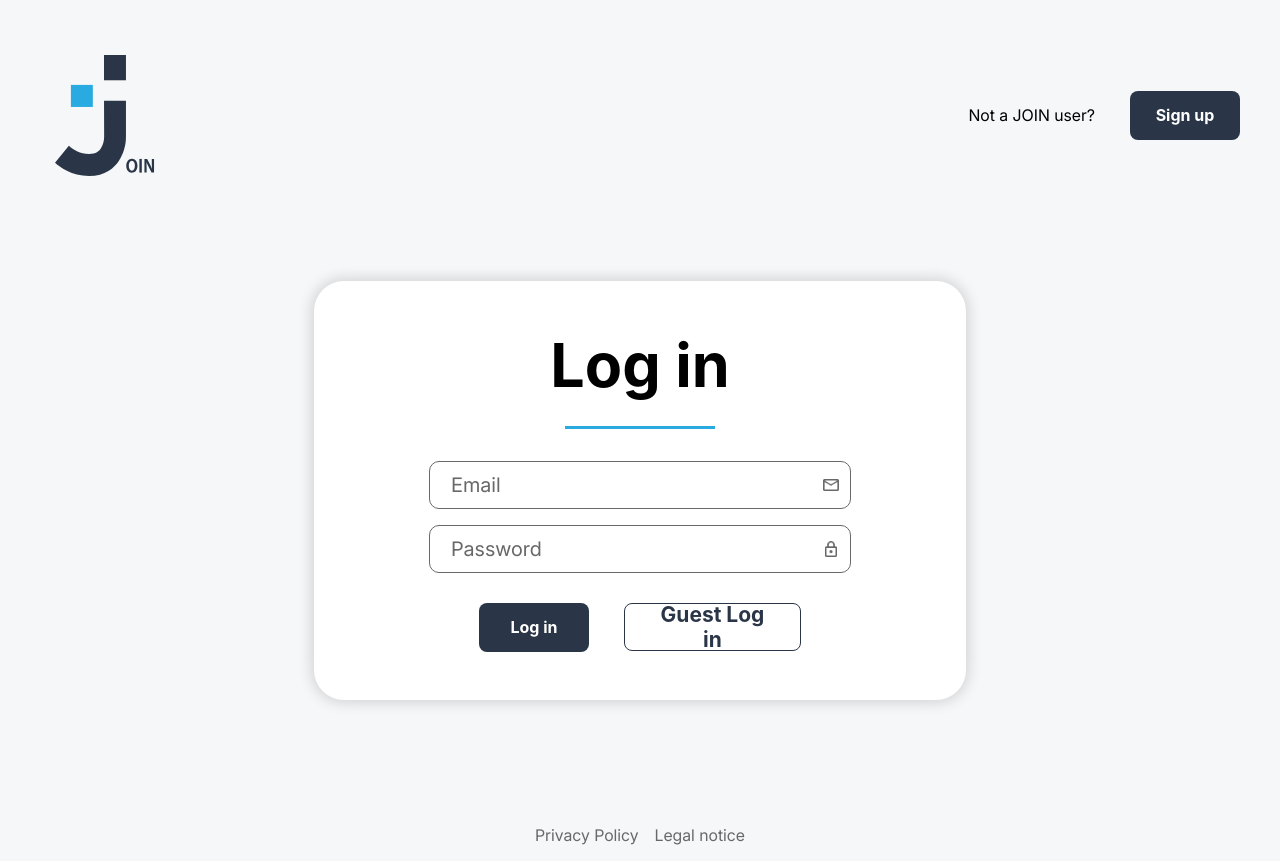
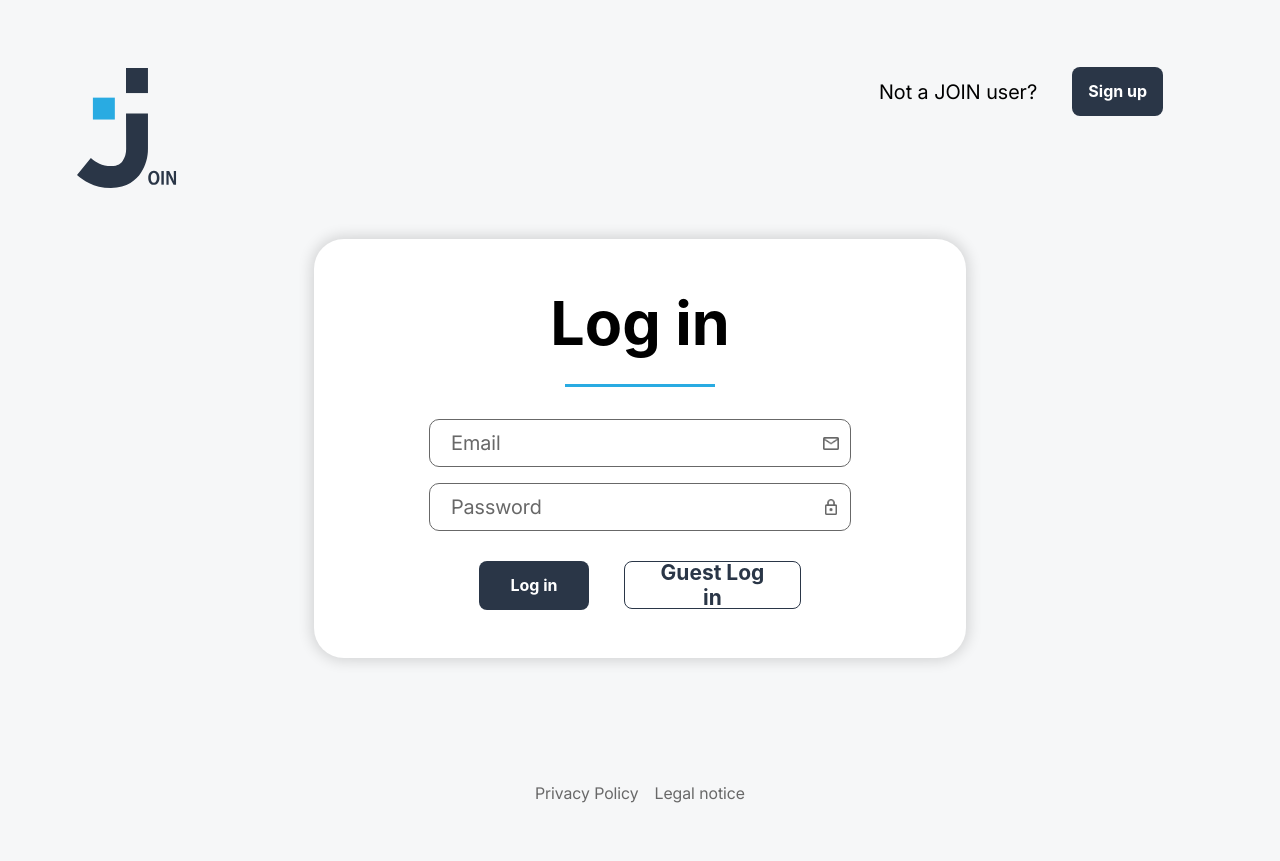
Before and after one commit to ITKadirKahraman/join, a plain HTML site: page html/login.html in a window 1280 px wide. After the commit the page ends 820 px from the top, so only its background shows below. Drawn offline with Linux system fonts and the light colour scheme; a web font is replaced by a local one.

Commit message:
Match header signup button dimensions with Figma

```diff
--- a/css/login.css
+++ b/css/login.css
@@ -12,29 +12,54 @@
 .header-login {
   position: relative;
   width: 100%;
-  padding: 40px;
+  max-width: 1440px;
+  min-height: var(--header-height);
+  margin: 0 auto;
+  padding: 67px 122px 0 77px;
   display: flex;
   justify-content: space-between;
-  align-items: center;
+  align-items: flex-start;
+  box-sizing: border-box;
 }
 
 .logo {
   display: flex;
   justify-content: center;
   align-items: center;
-  padding: 15px;
+  padding: 0;
 }
 
 .logo img {
   width: var(--page-padding);
-  height: auto;
+  height: var(--header-height);
   display: block;
+  object-fit: contain;
 }
 
 .header-signup {
   display: flex;
   align-items: center;
+  justify-content: space-between;
+  width: 279px;
+  height: 49px;
   gap: var(--header-signup-gap);
+}
+
+.header-signup span {
+  font-family: var(--font-family);
+  font-size: var(--font-size-header);
+  font-weight: var(--font-weight-regular);
+  line-height: var(--line-height-header);
+  color: var(--login-title-color);
+  white-space: nowrap;
+}
+
+.header-signup .btn-primary {
+  width: 91px;
+  min-width: 91px;
+  height: 49px;
+  min-height: 49px;
+  padding: 15px 16px;
 }
 
 .mobile-signup {
```
